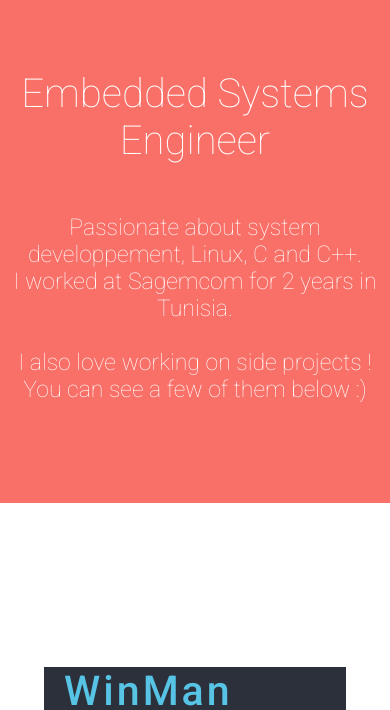
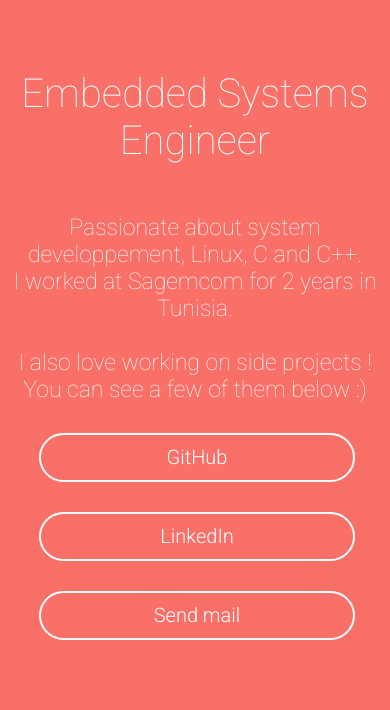
Before and after one commit to lethenju/portfolio-react, a React (Create React App) app: page / in a window 390 px wide. Shown: the part 453-1163 px from the top of the page. Built offline with nearby package versions, Linux system fonts and the light colour scheme.

Commit message:
[Up] move links to profile panel

```diff
--- a/package.json
+++ b/package.json
@@ -1,6 +1,6 @@
 {
   "name": "julien_le_theno_portfolio",
-  "version": "0.1.12",
+  "version": "0.1.13",
   "description": "Showcase of my different projects",
   "keywords": [],
   "main": "src/index.js",
--- a/src/Footer.js
+++ b/src/Footer.js
@@ -3,8 +3,7 @@ import React from "react";
 export default function Footer(props) {
   return (
     <footer>
-      <a href="https://www.linkedin.com/in/julien-letheno/">LinkedIn</a>
-      <a href="mailto:julien.letheno@gmail.com">julien.letheno@gmail.com</a>
+      	<p>MIT License - LE THENO 2020</p>
     </footer>
   );
 }
--- a/src/ProfilePanel.js
+++ b/src/ProfilePanel.js
@@ -18,6 +18,11 @@ export default function ProfilePanel(props) {
           <br />
           <br /> I also love working on side projects ! You can see a few of them below :)
         </p>
+        <div className="button_row">
+          <a className="button_big" href="https://www.github.com/lethenju">GitHub</a>
+          <a className="button_big" href="https://www.linkedin.com/in/julien-letheno/">LinkedIn</a>
+          <a className="button_big" href="mailto:julien.letheno@gmail.com">Send mail</a>
+        </div>
       </div>
     </div>
   );
--- a/src/styles/footer.css
+++ b/src/styles/footer.css
@@ -1,21 +1,9 @@
 
 footer {
     text-align: center;
-    padding: 50px;
+    padding: 10px;
     background-color: #f97068;
   }
-  footer a {
-    color: #aff;
-    font-weight: 100;
-    text-decoration: none;
-    margin-right: 100px;
-    margin-left: 100px;
-    font-size: 25px;
-  }
-  footer a:hover {
-    color: #fff;
-  }
-
   @media (max-width: 850px) {
     footer {
       text-align: center;
--- a/src/styles/profile_panel.css
+++ b/src/styles/profile_panel.css
@@ -33,6 +33,40 @@
     width: 350px;
   }
 
+  .button_big {
+    background-color: #f97068;
+    display: inline-block;
+    margin-top: 10px;
+    margin-right:15%;
+    width: 150px;
+    height: 35px;
+    border: 2px solid #fff;
+    border-radius: 50px;
+    color:#fff;
+    font-family: roboto;
+    font-weight: 300;
+    text-align: center;
+    font-size: 20px;
+    text-align: center;
+    text-decoration: none;
+    transition: 0.3s;
+    padding-top: 10px;
+    margin-bottom: 20px;
+  }
+
+
+  .button_big:hover {
+    background-color: #fff;
+    color:#f97068;
+
+  }
+
+@media (max-width: 1700px) {
+
+  .button_big {
+    margin-right:10%;
+  }
+}
 @media (max-width: 1000px) {
 
     .ProfilePanel {
@@ -50,7 +84,7 @@
       float: 0;
       width: 100%;
       margin: auto;
-      margin-bottom: 100px;
+      margin-bottom: 50px;
     }
     .ProfilePanel h2 {
       text-align: center;
@@ -63,10 +97,31 @@
       text-align: center;
       margin-bottom: 20px;
     }
+    .button_row {
+      margin-left: 20%;
+    }
+
 
     .ProfilePanel img {
       display: block;
       margin: auto;
       border-radius: 50%;
+
     }
   }
+
+  @media (max-width: 700px) {
+    .button_row {
+      margin-left: 0;
+    }
+
+    .button_big {
+      display: inline-block;
+      text-align: center;
+      width: 80%;
+      margin-left: 10%;
+      margin-right: 10%;
+      margin-bottom: 20px;
+
+    }
+  }
```
